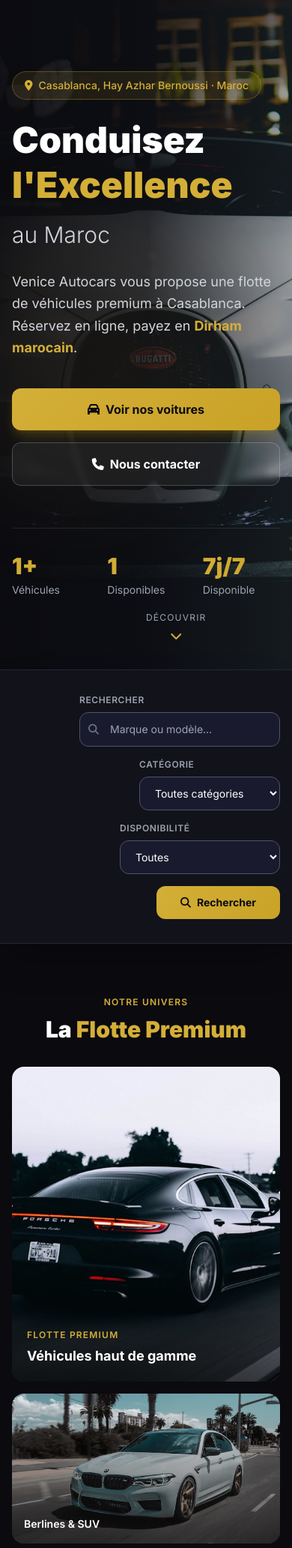
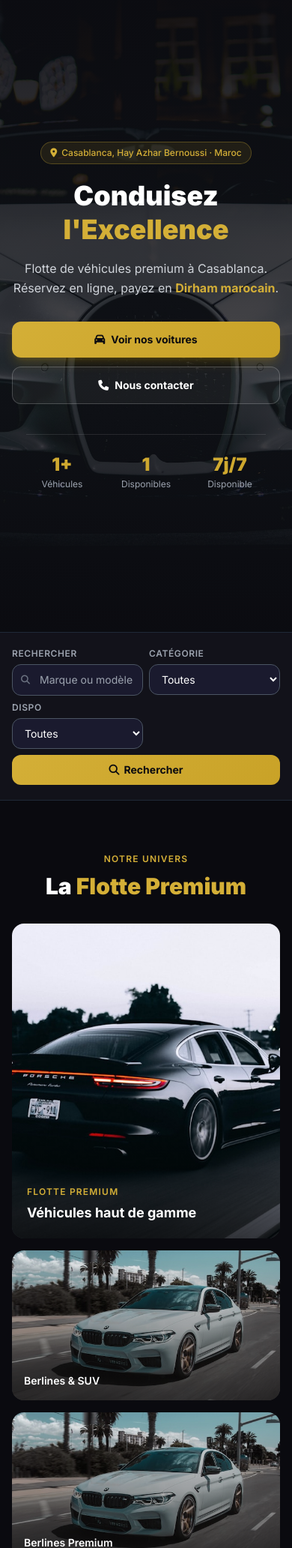
Before and after one commit to mustafalekrari/veniceautocarsj, a Django app: page / in a window 390 px wide. Shown: the part 65-2130 px from the top of the page at 75% size. Run offline with Django 4.2, Linux system fonts and the light colour scheme; tables that the repository leaves empty hold one stand-in row (values such as "Sample post"); grey boxes marked "Sample" are stand-in pictures; some libraries are stand-ins or nearby versions.

Commit message:
Fix responsive mobile - hero, search bar, layout

```diff
--- a/templates/home.html
+++ b/templates/home.html
@@ -6,116 +6,134 @@
 <style>
   .hero-bg {
     background-image:
-      linear-gradient(to right, rgba(10,10,15,0.97) 0%, rgba(10,10,15,0.85) 50%, rgba(10,10,15,0.4) 100%),
+      linear-gradient(to bottom, rgba(10,10,15,0.92) 0%, rgba(10,10,15,0.75) 60%, rgba(10,10,15,0.95) 100%),
       url('{% static "images/hero_car.jpg" %}');
     background-size: cover;
     background-position: center 40%;
+  }
+  @media (min-width: 768px) {
+    .hero-bg {
+      background-image:
+        linear-gradient(to right, rgba(10,10,15,0.97) 0%, rgba(10,10,15,0.85) 50%, rgba(10,10,15,0.4) 100%),
+        url('{% static "images/hero_car.jpg" %}');
       background-attachment: fixed;
     }
-  .counter-num { background: linear-gradient(135deg, #D4AF37, #C9A227); -webkit-background-clip: text; -webkit-text-fill-color: transparent; }
+  }
+  .counter-num {
+    background: linear-gradient(135deg, #D4AF37, #C9A227);
+    -webkit-background-clip: text;
+    -webkit-text-fill-color: transparent;
+  }
+  /* Mobile search compact */
+  @media (max-width: 767px) {
+    .search-grid { display: grid; grid-template-columns: 1fr 1fr; gap: 8px; }
+    .search-btn-wrap { grid-column: 1 / -1; }
+  }
 </style>
 {% endblock %}
 
 {% block content %}
 
-<!-- ═══════════════════════════════════════════════════════════════
-     HERO — Image de fond voiture de nuit
-═══════════════════════════════════════════════════════════════ -->
+<!-- ═══ HERO ═══════════════════════════════════════════════════ -->
 <section class="hero-bg min-h-screen flex items-center relative overflow-hidden">
-  <div class="absolute inset-0 overflow-hidden pointer-events-none">
-    <div class="absolute top-1/3 right-1/4 w-96 h-96 bg-gold-400/5 rounded-full blur-3xl"></div>
+
+  <div class="w-full px-4 sm:px-6 lg:px-8 py-20 relative z-10">
+    <div class="max-w-2xl mx-auto md:mx-0 text-center md:text-left">
+
+      <!-- Badge localisation -->
+      <div class="inline-flex items-center px-3 py-1.5 bg-gold-400/10 border border-gold-400/30 rounded-full text-gold-400 text-xs font-medium mb-5">
+        <i class="fas fa-map-marker-alt mr-1.5"></i>Casablanca, Hay Azhar Bernoussi · Maroc
       </div>
 
-  <div class="max-w-7xl mx-auto px-4 sm:px-6 lg:px-8 py-24 relative z-10 w-full">
-    <div class="max-w-2xl">
-      <div class="inline-flex items-center px-4 py-2 bg-gold-400/10 border border-gold-400/30 rounded-full text-gold-400 text-sm font-medium mb-6">
-        <i class="fas fa-map-marker-alt mr-2"></i>Casablanca, Hay Azhar Bernoussi · Maroc
-      </div>
-
-      <h1 class="text-5xl lg:text-7xl font-black text-white leading-tight mb-6">
+      <!-- Titre adaptatif -->
+      <h1 class="text-4xl sm:text-5xl lg:text-7xl font-black text-white leading-tight mb-4">
         Conduisez<br>
-        <span class="text-gold-400">l'Excellence</span><br>
-        <span class="text-3xl lg:text-4xl font-light text-gray-300">au Maroc</span>
+        <span class="text-gold-400">l'Excellence</span>
       </h1>
-
-      <p class="text-gray-300 text-lg leading-relaxed mb-10 max-w-xl">
-        Venice Autocars vous propose une flotte de véhicules premium à Casablanca. Réservez en ligne, payez en <strong class="text-gold-400">Dirham marocain</strong>.
+      <p class="text-gray-300 text-base sm:text-lg leading-relaxed mb-8 max-w-lg mx-auto md:mx-0">
+        Flotte de véhicules premium à Casablanca. Réservez en ligne, payez en <strong class="text-gold-400">Dirham marocain</strong>.
       </p>
 
-      <div class="flex flex-col sm:flex-row gap-4 mb-14">
-        <a href="{% url 'car_list' %}" class="btn-gold px-8 py-4 rounded-xl text-base font-bold text-center shadow-lg shadow-yellow-500/20">
+      <!-- CTA buttons -->
+      <div class="flex flex-col sm:flex-row gap-3 mb-10 max-w-sm mx-auto md:mx-0">
+        <a href="{% url 'car_list' %}" class="btn-gold px-6 py-3.5 rounded-xl text-sm font-bold text-center shadow-lg shadow-yellow-500/20 flex-1">
           <i class="fas fa-car mr-2"></i>Voir nos voitures
         </a>
-        <a href="{% url 'contact' %}" class="px-8 py-4 rounded-xl text-base font-bold border border-white/20 hover:border-gold-400 text-white hover:text-gold-400 transition-all text-center backdrop-blur-sm bg-white/5">
+        <a href="{% url 'contact' %}" class="px-6 py-3.5 rounded-xl text-sm font-bold border border-white/20 text-white transition-all text-center flex-1 bg-white/5">
           <i class="fas fa-phone mr-2"></i>Nous contacter
         </a>
       </div>
 
       <!-- Stats -->
-      <div class="grid grid-cols-3 gap-6 pt-8 border-t border-white/10 max-w-sm">
-        <div>
-          <div class="text-3xl font-black counter-num">{{ total_cars }}+</div>
-          <div class="text-gray-400 text-sm mt-1">Véhicules</div>
+      <div class="grid grid-cols-3 gap-4 pt-6 border-t border-white/10 max-w-xs mx-auto md:mx-0">
+        <div class="text-center md:text-left">
+          <div class="text-2xl sm:text-3xl font-black counter-num">{{ total_cars }}+</div>
+          <div class="text-gray-400 text-xs mt-0.5">Véhicules</div>
         </div>
-        <div>
-          <div class="text-3xl font-black counter-num">{{ available_cars }}</div>
-          <div class="text-gray-400 text-sm mt-1">Disponibles</div>
+        <div class="text-center md:text-left">
+          <div class="text-2xl sm:text-3xl font-black counter-num">{{ available_cars }}</div>
+          <div class="text-gray-400 text-xs mt-0.5">Disponibles</div>
         </div>
-        <div>
-          <div class="text-3xl font-black counter-num">7j/7</div>
-          <div class="text-gray-400 text-sm mt-1">Disponible</div>
+        <div class="text-center md:text-left">
+          <div class="text-2xl sm:text-3xl font-black counter-num">7j/7</div>
+          <div class="text-gray-400 text-xs mt-0.5">Disponible</div>
         </div>
       </div>
     </div>
   </div>
 
-  <!-- Scroll indicator -->
-  <div class="absolute bottom-8 left-1/2 -translate-x-1/2 flex flex-col items-center gap-2 text-gray-400 animate-bounce">
+  <!-- Scroll indicator — masqué mobile -->
+  <div class="hidden sm:flex absolute bottom-6 left-1/2 -translate-x-1/2 flex-col items-center gap-1 text-gray-400 animate-bounce">
     <span class="text-xs tracking-widest uppercase">Découvrir</span>
     <i class="fas fa-chevron-down text-gold-400"></i>
   </div>
 </section>
 
-<!-- ═══════════════════════════════════════════════════════════════
-     BARRE DE RECHERCHE
-═══════════════════════════════════════════════════════════════ -->
-<section class="bg-dark-800 py-8 border-y border-gray-800 relative z-10 shadow-2xl">
+<!-- ═══ BARRE DE RECHERCHE ══════════════════════════════════════ -->
+<section class="bg-dark-800 py-5 border-y border-gray-800 relative z-10">
   <div class="max-w-5xl mx-auto px-4">
-    <form action="{% url 'car_list' %}" method="GET" class="flex flex-col md:flex-row gap-4 items-end">
-      <div class="flex-1">
-        <label class="block text-gray-400 text-xs font-semibold uppercase tracking-wider mb-2">Rechercher</label>
+    <form action="{% url 'car_list' %}" method="GET">
+      <!-- Mobile : grille 2 colonnes -->
+      <div class="search-grid md:flex md:gap-3 md:items-end">
+        <!-- Recherche -->
+        <div class="md:flex-1">
+          <label class="block text-gray-400 text-xs font-semibold uppercase tracking-wider mb-1.5">Rechercher</label>
           <div class="relative">
-          <i class="fas fa-search absolute left-3 top-1/2 -translate-y-1/2 text-gray-500 text-sm"></i>
+            <i class="fas fa-search absolute left-3 top-1/2 -translate-y-1/2 text-gray-500 text-xs"></i>
             <input type="text" name="search" placeholder="Marque ou modèle..."
-            class="w-full pl-10 pr-4 py-3 bg-dark-700 border border-gray-600 rounded-xl text-white focus:border-gold-400 focus:outline-none text-sm">
+              class="w-full pl-9 pr-3 py-2.5 bg-dark-700 border border-gray-600 rounded-xl text-white focus:border-gold-400 focus:outline-none text-sm">
           </div>
         </div>
-      <div class="flex-1">
-        <label class="block text-gray-400 text-xs font-semibold uppercase tracking-wider mb-2">Catégorie</label>
-        <select name="category" class="w-full px-4 py-3 bg-dark-700 border border-gray-600 rounded-xl text-white focus:border-gold-400 focus:outline-none text-sm">
-          <option value="">Toutes catégories</option>
+        <!-- Catégorie -->
+        <div class="md:flex-1">
+          <label class="block text-gray-400 text-xs font-semibold uppercase tracking-wider mb-1.5">Catégorie</label>
+          <select name="category" class="w-full px-3 py-2.5 bg-dark-700 border border-gray-600 rounded-xl text-white focus:border-gold-400 focus:outline-none text-sm">
+            <option value="">Toutes</option>
             {% for cat in categories %}
             <option value="{{ cat.id }}">{{ cat.name }}</option>
             {% endfor %}
           </select>
         </div>
+        <!-- Disponibilité -->
         <div>
-        <label class="block text-gray-400 text-xs font-semibold uppercase tracking-wider mb-2">Disponibilité</label>
-        <select name="available" class="w-full px-4 py-3 bg-dark-700 border border-gray-600 rounded-xl text-white focus:border-gold-400 focus:outline-none text-sm">
+          <label class="block text-gray-400 text-xs font-semibold uppercase tracking-wider mb-1.5">Dispo</label>
+          <select name="available" class="w-full px-3 py-2.5 bg-dark-700 border border-gray-600 rounded-xl text-white focus:border-gold-400 focus:outline-none text-sm">
             <option value="">Toutes</option>
-          <option value="1">Disponibles uniquement</option>
+            <option value="1">Disponibles</option>
           </select>
         </div>
-      <button type="submit" class="btn-gold px-8 py-3 rounded-xl font-bold whitespace-nowrap text-sm">
-        <i class="fas fa-search mr-2"></i>Rechercher
+        <!-- Bouton -->
+        <div class="search-btn-wrap md:flex-shrink-0">
+          <button type="submit" class="btn-gold w-full md:w-auto px-6 py-2.5 rounded-xl font-bold text-sm whitespace-nowrap">
+            <i class="fas fa-search mr-1.5"></i>Rechercher
           </button>
+        </div>
+      </div>
     </form>
   </div>
 </section>
 
-<!-- ═══════════════════════════════════════════════════════════════
-     GALERIE AMBIANCE — 3 images premium
-═══════════════════════════════════════════════════════════════ -->
+<!-- ═══ GALERIE AMBIANCE ════════════════════════════════════════ -->
 <section class="py-16 max-w-7xl mx-auto px-4">
   <div class="text-center mb-8">
     <span class="text-gold-400 text-xs font-semibold uppercase tracking-widest">Notre univers</span>
```
Lines whose indentation alone changed are shown as unchanged.
